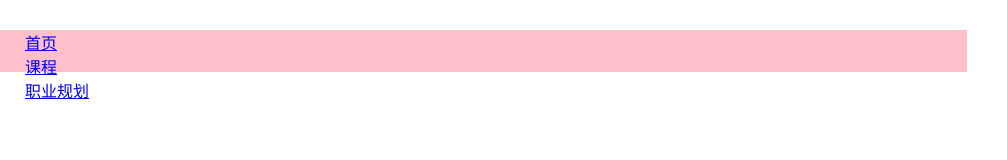
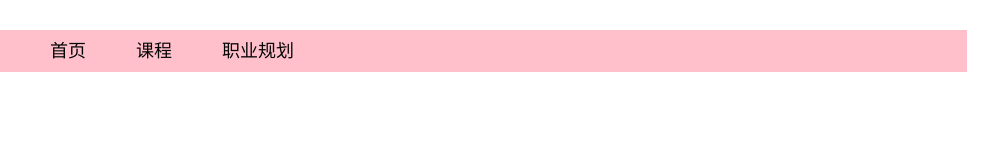
Before and after one commit to jingzhao-git/xczx_study, a plain HTML site: page index.html in a window 1280 px wide. Shown: the full height of the page, 273-1280 px from the left. Drawn offline with Linux system fonts and the light colour scheme.

Commit message:
nav step2

```diff
--- a/style.css
+++ b/style.css
@@ -10,6 +10,10 @@
 
 li {
     list-style: none;
+}
+
+a {
+    text-decoration: none;
 }
 
 .header {
@@ -29,3 +33,21 @@ li {
     float: left;
     margin-left: 60px;
 }
+
+.nav ul li {
+    float: left;
+    height: 42px;
+    margin: 0 15px;
+}
+
+.nav ul li a {
+    display: block;
+    padding: 0 10px;
+    line-height: 42px;
+    font-size: 18px;
+    color: #050505;
+}
+
+.nav ul li a:hover {
+    border-bottom: 2px solid #00a4ff;
+}
```
